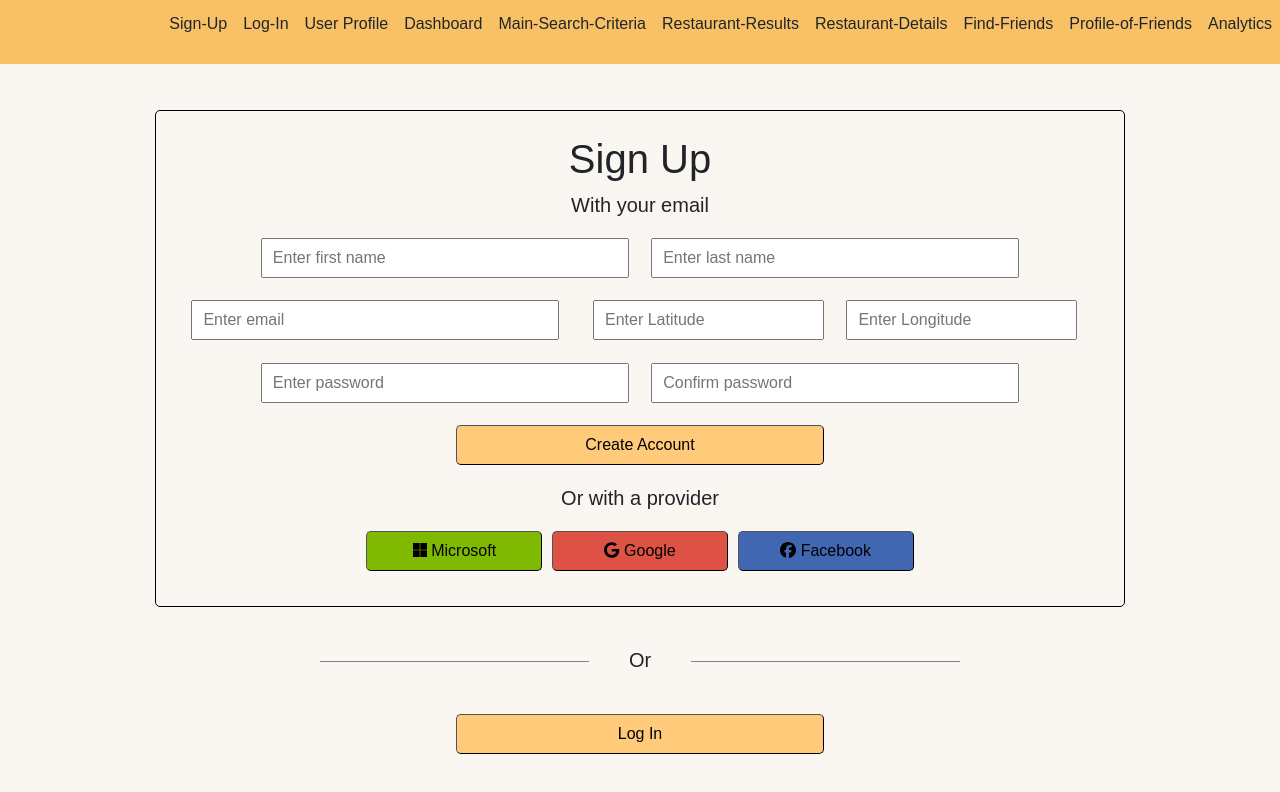
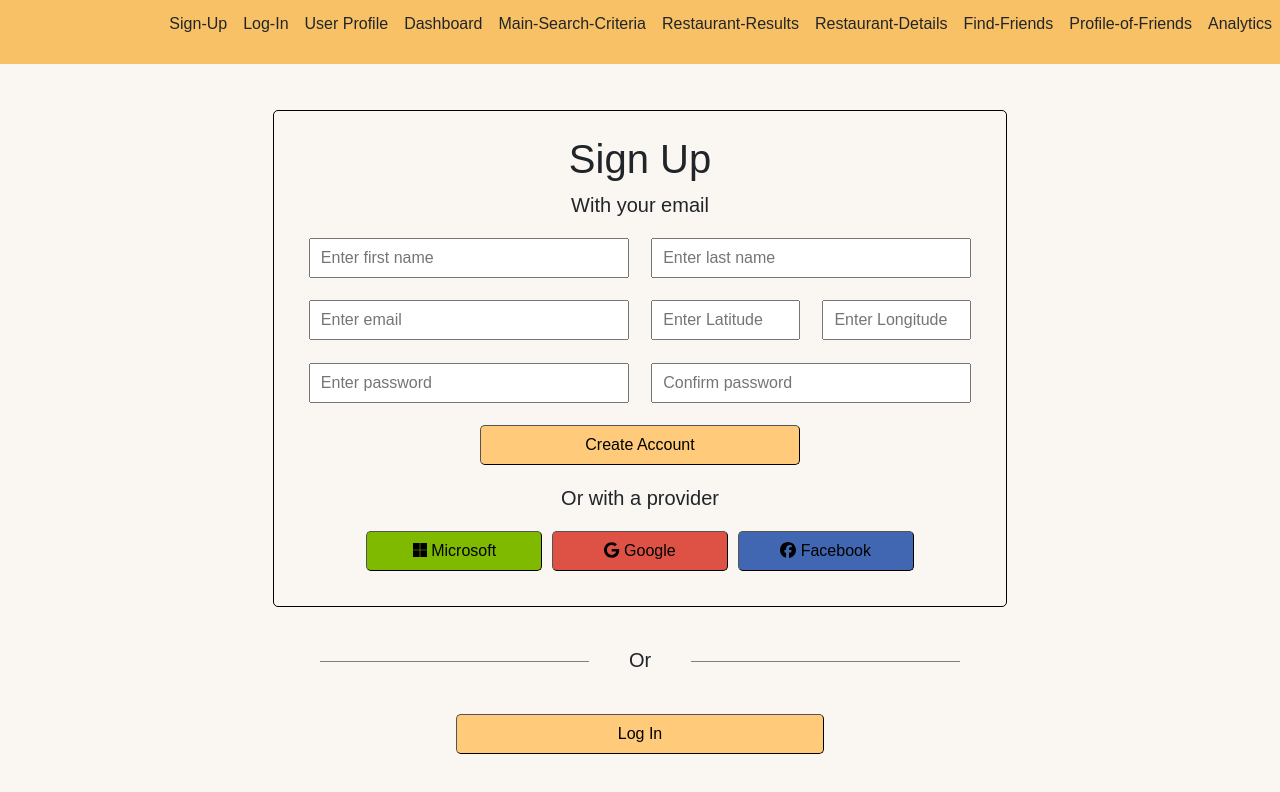
Before and after one commit to jinhohl2/Novus-J-Mate-Restaurant, a React (Create React App) app: page /sign-up in a window 1280 px wide. Shown: the top 792 px of the page. Built offline with nearby package versions, Linux system fonts and the light colour scheme; no server answers.

Commit message:
Fix sign-up and front

```diff
--- a/src/Front-End/pages/02_sign_up.tsx
+++ b/src/Front-End/pages/02_sign_up.tsx
@@ -145,19 +145,19 @@ function SignUpView() {
                         <div id="default-sign-up">
                             <fieldset disabled={loading}>
                                 <form onSubmit={trySignUp}>
-                                    <div>
+                                    <div id="first-row">
                                         <input type="text" name="first-name" onChange={handleInputChange}
                                             value={firstName} placeholder="Enter first name" />
                                         <input type="text" name="last-name" onChange={handleInputChange}
                                             value={lastName} placeholder="Enter last name" />
                                     </div>
-                                    <div id = "middle-row">
-                                        <input type="text" name="email" onChange={handleInputChange}
+                                    <div id="middle-row">
+                                        <input id="email-part" type="text" name="email" onChange={handleInputChange}
                                             value={email} placeholder="Enter email" />
-                                        <div className = "LatLng-container">
-                                            <input id = "latlng" type="text" name="Latitude" onChange={handleInputChange}
+                                        <div>
+                                            <input id="lat" type="text" name="Latitude" onChange={handleInputChange}
                                                 value={lat} placeholder="Enter Latitude" />
-                                            <input id = "latlng" type="text" name="Longitude" onChange={handleInputChange}
+                                            <input id="lng" type="text" name="Longitude" onChange={handleInputChange}
                                                 value={lng} placeholder="Enter Longitude" />
                                         </div>
                                     </div>
--- a/src/Front-End/scss/App.scss
+++ b/src/Front-End/scss/App.scss
@@ -290,16 +290,46 @@ body {
                     flex-wrap: wrap;
                     justify-content: center;
                     align-items: center;
-
-                    text-align: center;
-
+                    text-align: center;
+                    max-width: 50em;
+                    padding: 0;
+
+                    #first-row, #password-row {
                         input {
                             margin-top: 0.7em;
                             margin-bottom: 0.7em;
                             margin-left: 0.7em;
                             margin-right: 0.7em;
                             min-height: 2.5em;
-                        min-width: 23em;
+                            width: 20em;
+                        }
+                    }
+
+                    #first-row, #middle-row, #password-row {
+                        width: 100%;
+                    }
+
+                    #middle-row {
+                        display:flex;
+                        flex-wrap: wrap;
+                        justify-content: center;
+                        align-items: center;
+
+                        input {
+                            margin-top: 0.7em;
+                            margin-bottom: 0.7em;
+                            margin-left: 0.7em;
+                            margin-right: 0.7em;
+                            min-height: 2.5em;
+                            width: 5em;
+                        }
+
+                        #lat, #lng{
+                            width: 9.3em;
+                        }
+                        #email-part {
+                            width: 20em;
+                        }
                     }
 
                     h6 {
@@ -312,6 +342,12 @@ body {
                         border-width: $main_border_width;
                         border-radius: $main_border_radius;
                         background-color: $main_button_color;
+                        margin-top: 0.7em;
+                        margin-bottom: 0.7em;
+                        margin-left: 0.7em;
+                        margin-right: 0.7em;
+                        min-height: 2.5em;
+                        width: 20em;
                     }
 
                     #sign-up-submit:hover {
@@ -372,23 +408,6 @@ body {
             height: 2.5em;
             width: 23em;
             background-color: $main_button_color;
-        }
-
-        #middle-row {
-            display:flex;
-        }
-
-        .LatLng-container {
-            display:flex;
-            margin-left: 0.7em;
-            margin-right: 0.7em;
-            min-height: 2.5em;
-            min-width: 23em;
-        }
-
-        .LatLng-container #latlng{
-            min-height: 2.5em !important;
-            min-width: 11em !important;
         }
     }
 ;
@@ -1614,6 +1633,7 @@ body {
             padding: 5em 5em;
             border-radius: 3em;
             border-width: 1em;
+            width: 70vw;
 
             h1,
             h3 {
@@ -1622,7 +1642,7 @@ body {
 
             h1#front-page-title {
                 font-family: 'Trebuchet MS', 'Lucida Sans Unicode', 'Lucida Grande', 'Lucida Sans', Arial, sans-serif;
-                font-size: 7em;
+                font-size: 5em;
                 text-align: center;
             }
 
@@ -1640,7 +1660,7 @@ body {
                     margin: 0 5vw;
                     height: 5em;
                     padding: 1em 1em;
-                    width: 30vw;
+                    min-width: 20vw;
                     border-style: none;
 
                     h2 {
```
Lines whose indentation alone changed are shown as unchanged.
